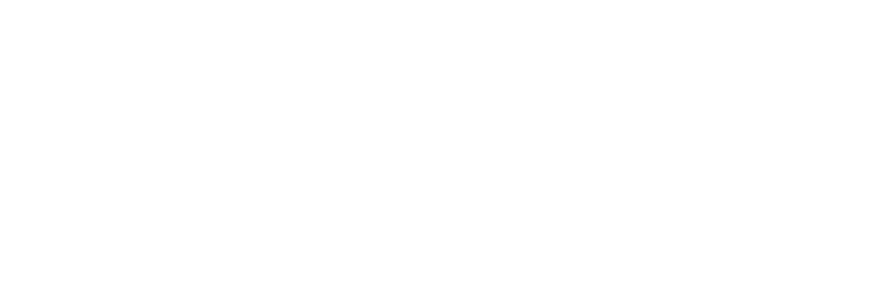
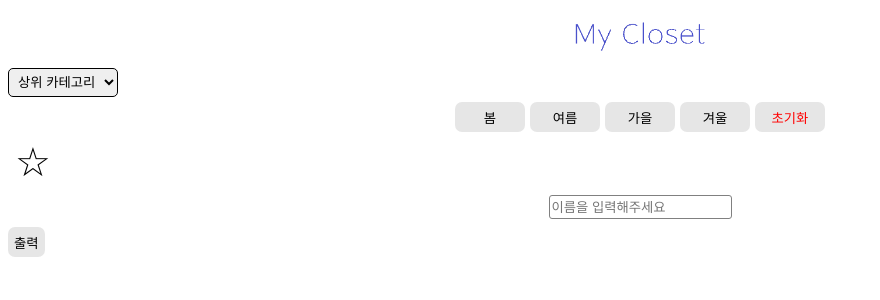
Before and after one commit to SoftwareEngineering04/SEP, a React app in the folder my_closet_front/: page /changetest in a window 1280 px wide. Before the commit this address had no page. Shown: the top 300 px of the page, without its empty margins (0-880 px from the left). Built offline with nearby package versions, Linux system fonts and the light colour scheme.

Commit message:
의류수정 추가

```diff
--- a/my_closet_front/src/App.js
+++ b/my_closet_front/src/App.js
@@ -16,11 +16,13 @@
 import AboutCloth from './pages/AboutCloth';
 import ChangeCloth from './pages/ChangeCloth';
 import TestPage from './pages/TestPage';
+import ChangeTest from './pages/ChangeTest';
 
 function App() {
   return (
     <Router>
       <Routes>
+        <Route path='/changetest' element={<ChangeTest />} />
         <Route path='/printtest' element={<TestPage />} />
         <Route path='/changecloth' element={<ChangeCloth />} />
         <Route path='/aboutcloth' element={<AboutCloth />} />
--- a/my_closet_front/src/pages/AboutCloth.js
+++ b/my_closet_front/src/pages/AboutCloth.js
@@ -57,6 +57,7 @@
         subcategory:clothInfo.subcategory,
         filter:clothInfo.filter,
         favorite:clothInfo.favorite,
+        cid:clothInfo.cid,
     }})} />
 
     <DeleteCloth value={'삭제하기'} cid={cid}/>
--- a/my_closet_front/src/pages/AddCloth.js
+++ b/my_closet_front/src/pages/AddCloth.js
@@ -2,7 +2,7 @@
 import Header from "../components/Header";
 import Input from "../components/Input";
 import {useState} from 'react';
-import { Link } from "react-router-dom";
+import { Link, useNavigate } from "react-router-dom";
 import BottomMenu from "../components/BottomMenu";
 import SeasonButton from "../components/SeasonButton";
 import FavorateButton from "../components/FavorateButton";
@@ -11,6 +11,8 @@
 import { useSelector } from "react-redux";
 
 const AddColth = () => {
+  const navigate = useNavigate();
+
   const userId = useSelector((state) => state.id)
 
   const [firstCategory, setFirstCategory] = useState('');
@@ -41,6 +43,7 @@
       }
       else {
       alert(`옷 등록 성공`);
+      navigate('/main')
     }
     }).catch(function (error){
       console.log(`옷 등록 에러 발생 : ${error}`);
--- a/my_closet_front/src/pages/ChangeCloth.js
+++ b/my_closet_front/src/pages/ChangeCloth.js
@@ -1,9 +1,12 @@
 import Button from "../components/Button";
 import Header from "../components/Header";
 import Input from "../components/Input";
-import { useEffect, useState } from "react";
+import { useState } from "react";
 import { useLocation, useNavigate } from "react-router-dom";
 import axios from 'axios';
+import FavorateButton from "../components/FavorateButton";
+import ParentCategory from "../components/ParentCategory";
+import SeasonButton from "../components/SeasonButton";
 
 const ChangeCloth = () => {
   const naviagte = useNavigate();
@@ -11,25 +14,34 @@
 
   const location = useLocation();
 
-  const [newName, setNewName] = useState();
-  const [newCategory, setNewCategory] = useState();
-  const [newSubCategory, setNewSubCategory] = useState();
+  const [firstCategory, setFirstCategory] = useState('');
+  const [secondCategory, setSecondCategory] = useState('');
+  const [season, setSeason] = useState([]);
+  const [name, setName] = useState('');
+  const [favorite, setFavorite] = useState(false);
 
 
-  const url = location.state.url;
-  const name = location.state.name;
-  const category = location.state.category;
-  const subcategory = location.state.subcategory;
-  const filter = location.state.filter;
-  const favorite = location.state.favorite;
+  const navUrl = location.state.url;
+  const cid = location.state.cid
+  //const navName = location.state.name;
+  //const navCategory = location.state.category;
+  //const navSubCategory = location.state.subcategory;
+  //const navFilter = location.state.filter;
+  //const navFavorite = location.state.favorite;
 
+  const handleName = (e) => setName(e.target.value);
 
   const changeClothInfo = () => {
     const cloth = axios.create({
       baseURL: 'http://localhost:8000/'
     })
     cloth.post('/clothes/update', null,{params: {
-        name : name, favorite:favorite,
+        name : name,
+        category : firstCategory,
+        subcategory : secondCategory,
+        filter : season.toString(),
+        favorite : favorite,
+        cId : cid
       }}).then(function (response){
       console.log(response.data);
       alert('수정 완료')
@@ -42,18 +54,21 @@
     <Header />
 
     <div style={{textAlign:'center'}}>
-    <img alt='img' src={url} />
+    <img alt='img' src={navUrl} />
 
     <hr style={{border:'none'}}></hr>
     <label>이름</label>
     <Input type={'text'} placeholder={'새 이름을 입력해주세요'}
-    margin={'20px auto'}/>
+    margin={'20px auto'} onChange={handleName}/>
 
-    <hr style={{border:'none'}}></hr>
-    <p>{`카테고리 : ${category} - ${subcategory}`}</p>
+    <ParentCategory setFirstCategory={setFirstCategory}
+    setSecondCategory={setSecondCategory}/>
 
-    <hr style={{border:'none'}}></hr>
-    <p>{`계절 : ${filter}`}</p>
+    <SeasonButton width={'70px'} height={'30px'} margin={'5px auto'}
+    season={season} setSeason={setSeason}/>
+
+    <FavorateButton setFavorite={setFavorite}/>
+
 
     <hr style={{border:'none'}}></hr>
     <Button value={'변경내용 저장하기'} width={'100px'}
--- /dev/null
+++ b/my_closet_front/src/pages/ChangeTest.js
@@ -0,0 +1,47 @@
+import FavorateButton from "../components/FavorateButton";
+import Header from "../components/Header";
+import ParentCategory from "../components/ParentCategory";
+import SeasonButton from "../components/SeasonButton";
+import { useState } from "react";
+import Input from "../components/Input";
+import Button from "../components/Button";
+
+const ChangeTest = () => {
+  const [firstCategory, setFirstCategory] = useState('');
+  const [secondCategory, setSecondCategory] = useState('');
+  const [season, setSeason] = useState([]);
+  const [name, setName] = useState('');
+  const [favorite, setFavorite] = useState(false);
+
+  const handleName = (e) => setName(e.target.value);
+
+  const show = () => {
+    console.log(firstCategory);
+    console.log(secondCategory);
+    console.log(season);
+    console.log(name);
+    console.log(favorite);
+  }
+
+  return(
+  <>
+  <Header />
+
+  <ParentCategory setFirstCategory={setFirstCategory}
+  setSecondCategory={setSecondCategory}/>
+
+  <SeasonButton width={'70px'} height={'30px'} margin={'5px auto'}
+    season={season} setSeason={setSeason}/>
+
+  <FavorateButton setFavorite={setFavorite}/>
+
+  <Input type="text" placeholder={'이름을 입력해주세요'}
+    display={'block'} margin={'8px auto'} onChange={handleName}/>
+
+  <Button value={'출력'} height={'30px'}
+  onClick={show}/>
+  </>
+  );
+}
+
+export default ChangeTest;
--- a/my_closet_front/src/pages/ClothList.js
+++ b/my_closet_front/src/pages/ClothList.js
@@ -58,7 +58,7 @@
     </div>
         {/*옷 보여주자*/}
       <div style={{width:'400px', textAlign:'center',
-      margin:'5px auto'}}>
+      margin:'5px auto 60px'}}>
         {clothList && clothList.map((obj) => (
           <div style={{display:'inline-block', margin:'5px 7px'}}>
             <ClothInfo key={obj.name} name={obj.name} photo={obj.photo}
--- a/my_closet_front/src/pages/Favorite.js
+++ b/my_closet_front/src/pages/Favorite.js
@@ -31,11 +31,16 @@
     <Header />
     <div style={{textAlign:'center'}}>
       <p>즐겨찾기 목록 : </p>
-    {clothList && clothList.map((obj) => (
-      <ClothInfo key={obj.name} name={obj.name} photo={obj.photo}
-       category={obj.category} subcategory={obj.subcategory}
-       cid={obj.cid} favorite={obj.favorite}/>
-      ))}
+      <div style={{width:'400px', textAlign:'center',
+      margin:'5px auto 60px'}}>
+        {clothList && clothList.map((obj) => (
+          <div style={{display:'inline-block', margin:'5px 7px'}}>
+            <ClothInfo key={obj.name} name={obj.name} photo={obj.photo}
+            category={obj.category} subcategory={obj.subcategory}
+            cid={obj.cid} favorite={obj.favorite}/>
+          </div>
+        ))}
+      </div>
     </div>
     <BottomMenu />
     </>
--- a/my_closet_front/src/pages/Search.js
+++ b/my_closet_front/src/pages/Search.js
@@ -38,14 +38,17 @@
     onClick={showClothes}/>
 
     </div>
-    {/*옷 보여주자*/}
+    <div style={{width:'400px', textAlign:'center',
+      margin:'5px auto 60px'}}>
         {clothList && clothList.map((obj) => (
+          <div style={{display:'inline-block', margin:'5px 7px'}}>
             <ClothInfo key={obj.name} name={obj.name} photo={obj.photo}
             category={obj.category} subcategory={obj.subcategory}
             cid={obj.cid} favorite={obj.favorite}/>
+          </div>
         ))}
-    <div>
       </div>
+
     <BottomMenu />
     </>
   );
--- a/my_closet_front/src/pages/TestPage.js
+++ b/my_closet_front/src/pages/TestPage.js
@@ -1,3 +1,4 @@
+import BottomMenu from "../components/BottomMenu";
 import Button from "../components/Button";
 import Header from "../components/Header";
 
@@ -25,7 +26,7 @@
   <>
   <Header />
   <div style={{border:'1px solid blue', width:'400px',
-              textAlign:'center', margin:'5px auto'}}>
+              textAlign:'center', margin:'5px auto 60px'}}>
     {obj && obj.map((a) => (
       <div style={{
         border : '1px solid red',
@@ -44,6 +45,7 @@
       </div>
     ))}
   </div>
+  <BottomMenu />
   </>);
 }
 
```
Lines whose indentation alone changed are shown as unchanged.
